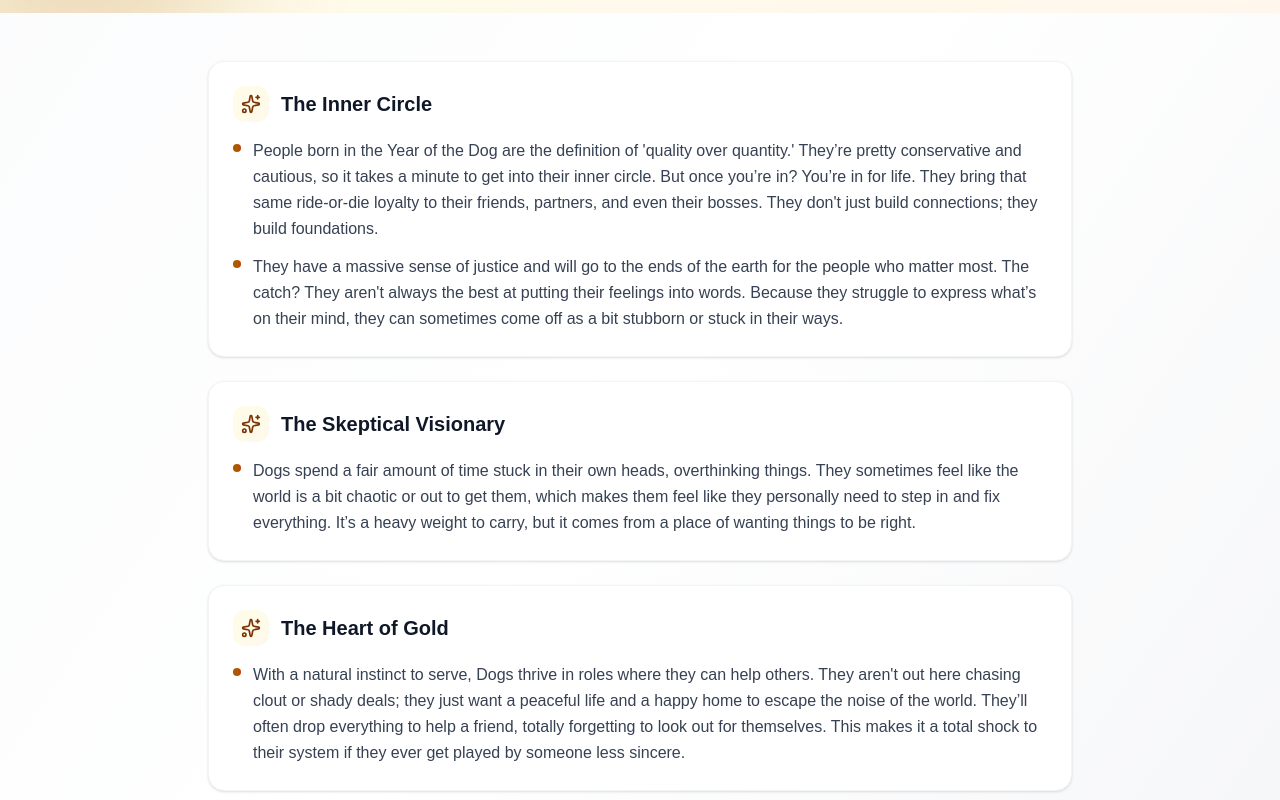
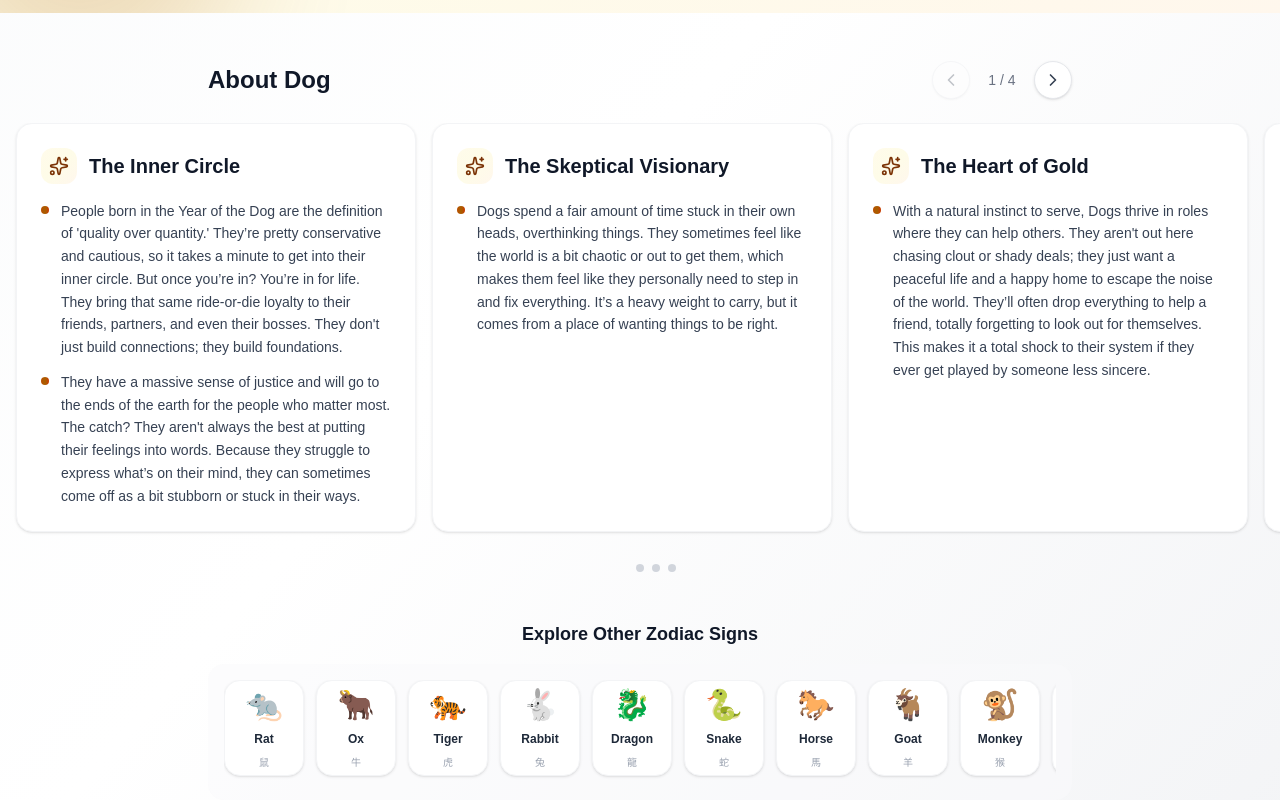
Before and after one commit to pkkwilliam/janus, a Next.js app: page /zodiac/dog in a window 1280 px wide. Shown: the part 620-1420 px from the top of the page. Built offline with nearby package versions, Linux system fonts and the light colour scheme; no server answers.

Commit message:
Zodiac Detail from list to Card

```diff
--- a/src/app/zodiac/[zodiac]/ZodiacDetailClient.tsx
+++ b/src/app/zodiac/[zodiac]/ZodiacDetailClient.tsx
@@ -1,13 +1,16 @@
 "use client";
 
 import {motion} from "framer-motion";
+import {useState, useRef, useEffect} from "react";
 import {
     ChevronLeft,
     ChevronRight,
     Sparkles,
     Heart,
     Star,
-    Palette
+    Palette,
+    ChevronLeft as ChevronLeftIcon,
+    ChevronRight as ChevronRightIcon
 } from "lucide-react";
 import Link from "next/link";
 import {
@@ -28,6 +31,8 @@ export default function ZodiacDetailClient({zodiac}: ZodiacDetailClientProps) {
     const info = ZODIAC_INFO[zodiac];
     const prevZodiac = getPreviousZodiac(zodiac);
     const nextZodiac = getNextZodiac(zodiac);
+    const [activeIndex, setActiveIndex] = useState(0);
+    const scrollContainerRef = useRef<HTMLDivElement>(null);
 
     const getSectionIcon = (header: string) => {
         switch (header) {
@@ -42,6 +47,45 @@ export default function ZodiacDetailClient({zodiac}: ZodiacDetailClientProps) {
             default:
                 return <Sparkles className="w-5 h-5"/>;
         }
+    };
+
+    // Handle scroll to update active index
+    useEffect(() => {
+        const container = scrollContainerRef.current;
+        if (!container) return;
+
+        const handleScroll = () => {
+            const scrollLeft = container.scrollLeft;
+            const cardWidth = container.offsetWidth * 0.85;
+            const gap = 16;
+            const newIndex = Math.round(scrollLeft / (cardWidth + gap));
+            setActiveIndex(Math.min(Math.max(newIndex, 0), info.sections.length - 1));
+        };
+
+        container.addEventListener("scroll", handleScroll, { passive: true });
+        return () => container.removeEventListener("scroll", handleScroll);
+    }, [info.sections.length]);
+
+    const scrollToCard = (index: number) => {
+        const container = scrollContainerRef.current;
+        if (!container) return;
+
+        const cardWidth = container.offsetWidth * 0.85;
+        const gap = 16;
+        container.scrollTo({
+            left: index * (cardWidth + gap),
+            behavior: "smooth"
+        });
+    };
+
+    const handlePrev = () => {
+        const newIndex = Math.max(activeIndex - 1, 0);
+        scrollToCard(newIndex);
+    };
+
+    const handleNext = () => {
+        const newIndex = Math.min(activeIndex + 1, info.sections.length - 1);
+        scrollToCard(newIndex);
     };
 
     return (
@@ -125,22 +169,61 @@ export default function ZodiacDetailClient({zodiac}: ZodiacDetailClientProps) {
                         {/* Birth Years Section - Using Component */}
                         <BirthYearsSection zodiac={zodiac}/>
                     </motion.div>
-
-
                 </div>
             </div>
 
-            {/* Content Sections */}
-            <div className="max-w-4xl mx-auto px-4 py-12">
-                <div className="grid gap-6">
+            {/* Content Sections - Swipeable Cards */}
+            <div className="py-12">
+                {/* Section Header with Navigation */}
+                <div className="max-w-4xl mx-auto px-4 mb-6">
+                    <div className="flex items-center justify-between">
+                        <h2 className="text-2xl font-bold text-gray-900">
+                            About {config.english}
+                        </h2>
+                        <div className="flex items-center gap-2">
+                            <button
+                                onClick={handlePrev}
+                                disabled={activeIndex === 0}
+                                className="p-2 rounded-full bg-white shadow-sm border border-gray-200 disabled:opacity-30 disabled:cursor-not-allowed hover:bg-gray-50 transition-colors"
+                            >
+                                <ChevronLeftIcon className="w-5 h-5 text-gray-700" />
+                            </button>
+                            <span className="text-sm text-gray-500 min-w-[3rem] text-center">
+                                {activeIndex + 1} / {info.sections.length}
+                            </span>
+                            <button
+                                onClick={handleNext}
+                                disabled={activeIndex === info.sections.length - 1}
+                                className="p-2 rounded-full bg-white shadow-sm border border-gray-200 disabled:opacity-30 disabled:cursor-not-allowed hover:bg-gray-50 transition-colors"
+                            >
+                                <ChevronRightIcon className="w-5 h-5 text-gray-700" />
+                            </button>
+                        </div>
+                    </div>
+                </div>
+
+                {/* Horizontal Scroll Container */}
+                <div
+                    ref={scrollContainerRef}
+                    className="flex gap-4 overflow-x-auto snap-x snap-mandatory scrollbar-hide px-4 pb-4"
+                    style={{
+                        scrollPaddingLeft: "1rem",
+                        scrollPaddingRight: "1rem",
+                        WebkitOverflowScrolling: "touch",
+                        scrollbarWidth: "none",
+                        msOverflowStyle: "none"
+                    }}
+                >
                     {info.sections.map((section, index: number) => (
                         <motion.div
                             key={section.header}
-                            initial={{opacity: 0, y: 20}}
-                            animate={{opacity: 1, y: 0}}
-                            transition={{delay: index * 0.1}}
-                            className="bg-white rounded-2xl p-6 shadow-sm border border-gray-100"
+                            initial={{opacity: 0, scale: 0.95}}
+                            animate={{opacity: 1, scale: 1}}
+                            transition={{delay: index * 0.08}}
+                            className="snap-center shrink-0 first:pl-0 last:pr-4"
+                            style={{ width: "85vw", maxWidth: "400px" }}
                         >
+                            <div className="bg-white rounded-2xl p-6 shadow-sm border border-gray-100 h-full">
                                 <div className="flex items-center gap-3 mb-4">
                                     <div className={`p-2 rounded-xl bg-gradient-to-br ${config.bgGradient}`}>
                                         <div className={config.accentColor}>
@@ -158,21 +241,40 @@ export default function ZodiacDetailClient({zodiac}: ZodiacDetailClientProps) {
                                             key={i}
                                             initial={{opacity: 0, x: -10}}
                                             animate={{opacity: 1, x: 0}}
-                                        transition={{delay: index * 0.1 + i * 0.05}}
+                                            transition={{delay: index * 0.08 + i * 0.04}}
                                             className="flex items-start gap-3"
                                         >
                                             <span
                                                 className={`mt-1.5 w-2 h-2 rounded-full flex-shrink-0 bg-gradient-to-r ${config.gradient}`}/>
-                                        <span className="text-gray-700 leading-relaxed">{reading}</span>
+                                            <span className="text-gray-700 leading-relaxed text-sm">{reading}</span>
                                         </motion.li>
                                     ))}
                                 </ul>
+                            </div>
                         </motion.div>
                     ))}
                 </div>
 
+                {/* Dot Indicators */}
+                <div className="flex justify-center gap-2 mt-4">
+                    {info.sections.map((section, index) => (
+                        <button
+                            key={section.header}
+                            onClick={() => scrollToCard(index)}
+                            className={`h-2 rounded-full transition-all duration-300 ${
+                                index === activeIndex
+                                    ? `w-6 ${config.accentColor.replace('text-', 'bg-')}`
+                                    : "w-2 bg-gray-300 hover:bg-gray-400"
+                            }`}
+                            aria-label={`Go to ${section.header}`}
+                        />
+                    ))}
+                </div>
+
                 {/* Explore Other Zodiacs Section - Using Component */}
+                <div className="max-w-4xl mx-auto px-4 mt-12">
                     <ExploreZodiacsSection currentZodiac={zodiac}/>
+                </div>
             </div>
         </div>
     );
```
Lines whose indentation alone changed are shown as unchanged.
